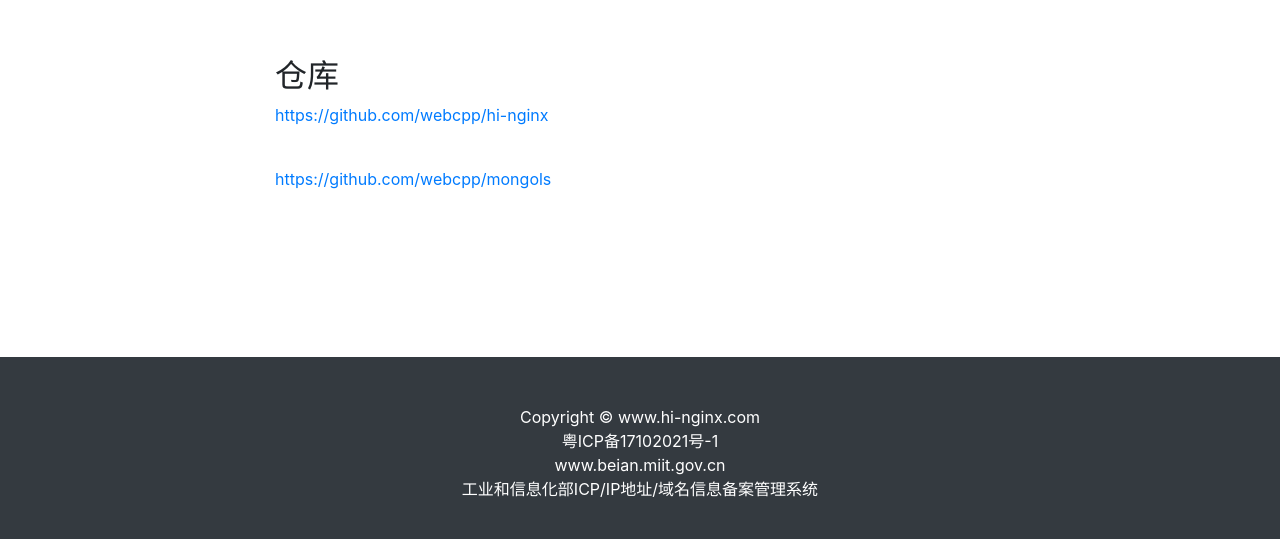
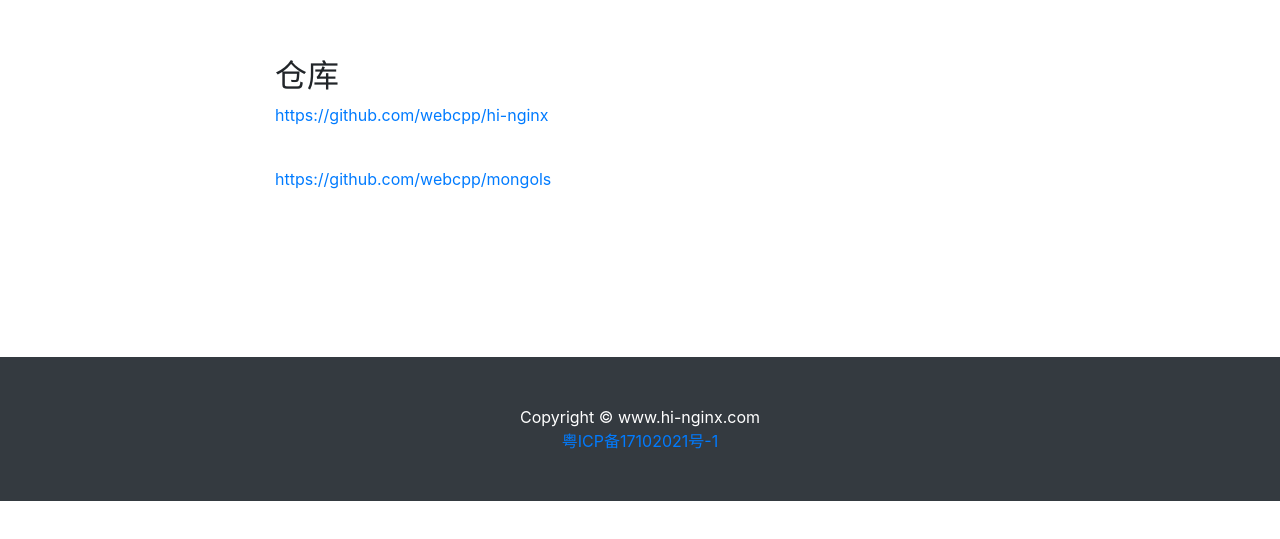
Before and after one commit to webcpp/hi-nginx-home, a plain HTML site: page index.html in a window 1280 px wide. Shown: the part 6103-6642 px from the top of the page. After the commit the page ends 6604 px from the top, so only its background shows below. Drawn offline with nearby package versions, Linux system fonts and the light colour scheme.

Commit message:
Update index.html

```diff
--- a/index.html
+++ b/index.html
@@ -319,10 +319,7 @@ hi_res.status = 200;
         <div class="container">
             <p class="m-0 text-center text-white">Copyright &copy;
                 <a class='text-white' href="https://www.hi-nginx.com/index.html">www.hi-nginx.com</a></p>
-            <p class="m-0 text-center text-white">粤ICP备17102021号-1</p>
-            <p class="m-0 text-center text-white">
-                <a class='text-white' href="http://www.beian.miit.gov.cn">www.beian.miit.gov.cn</a></p>
-            <p class="m-0 text-center text-white">工业和信息化部ICP/IP地址/域名信息备案管理系统</p>
+            <p class="m-0 text-center text-white"><a href="http://www.beian.miit.gov.cn">粤ICP备17102021号-1</a></p>
         </div>
         <!-- /.container -->
     </footer>
```
